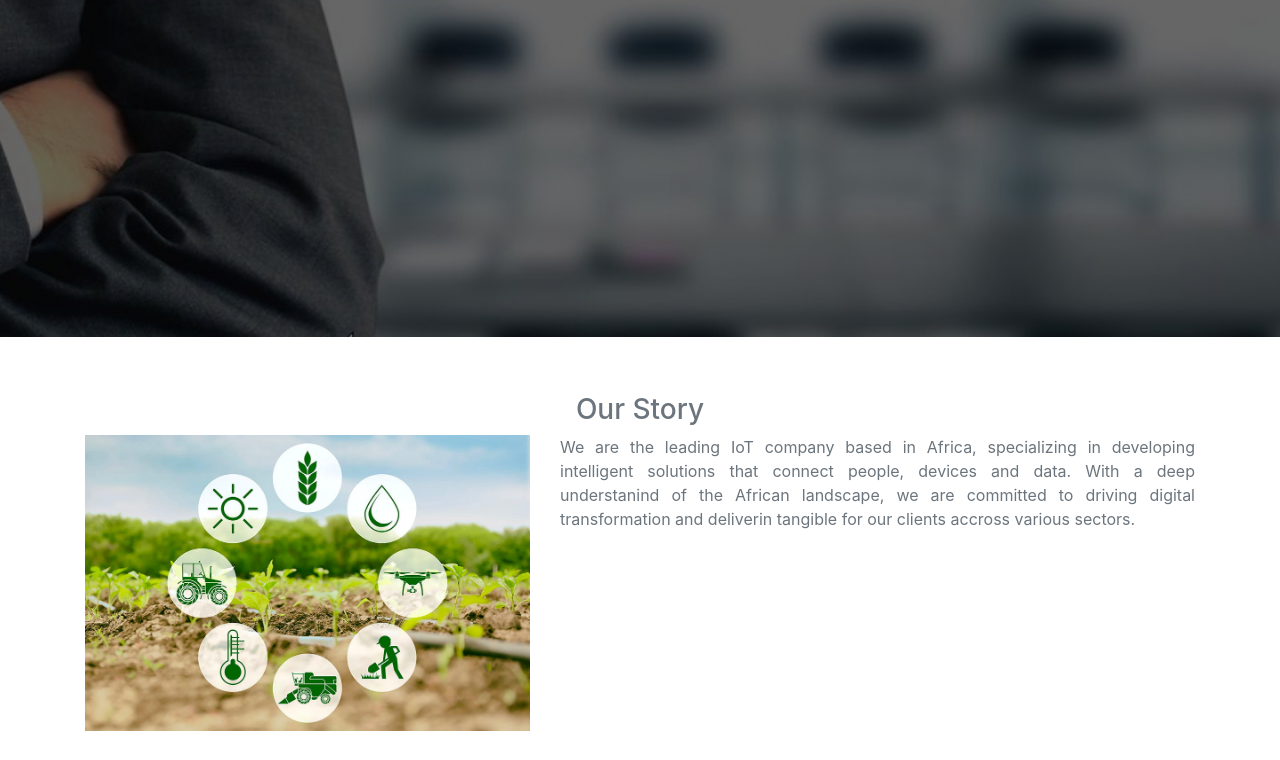
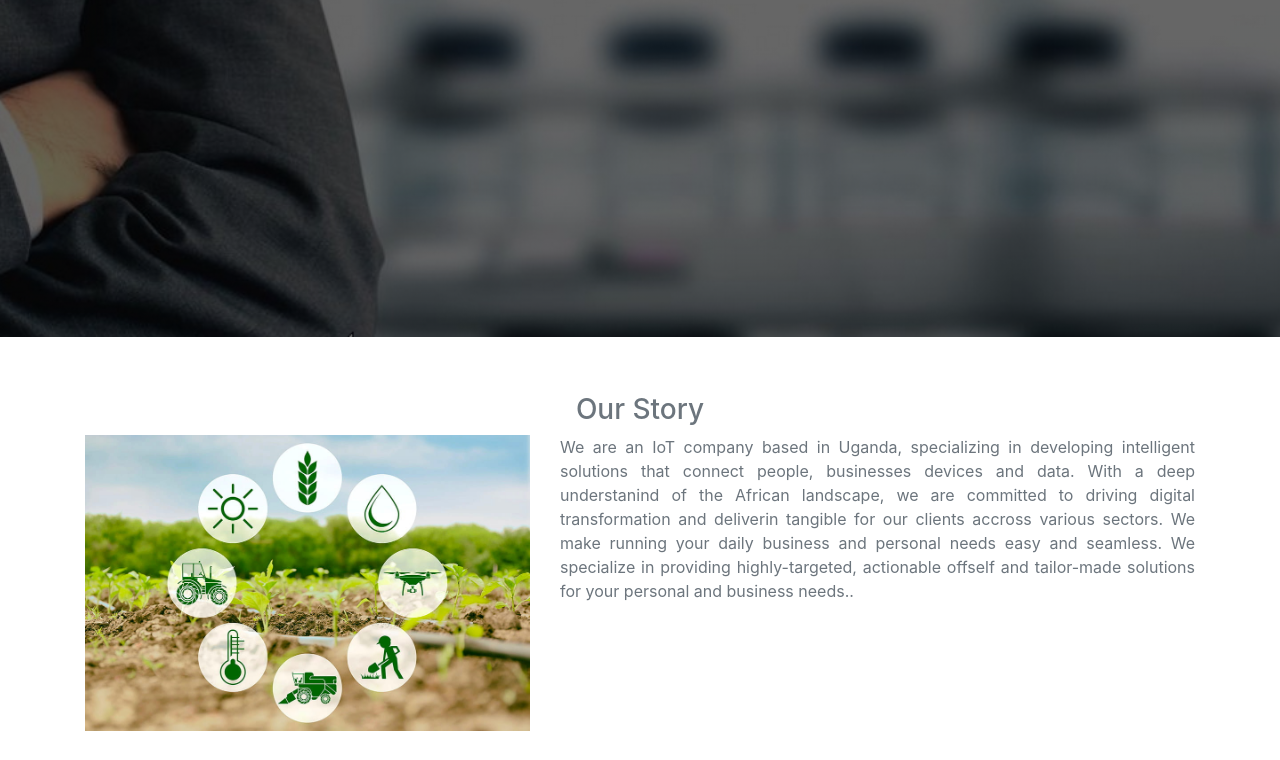
Before and after one commit to xeontechnology/alexanderkiyingi.github.io, a plain HTML site: page aboutus.html in a window 1280 px wide. Shown: the part 463-1223 px from the top of the page. Drawn offline with nearby package versions, Linux system fonts and the light colour scheme.

Commit message:
update of the company story

```diff
--- a/aboutus.html
+++ b/aboutus.html
@@ -112,9 +112,11 @@
           <div class="col-md-7 " id="aboutus">
 
             <p class="text-justify text-secondary font-small">
-              We are the leading IoT company based in Africa, specializing in developing intelligent solutions that connect people,
-               devices and data. With a deep understanind of the African landscape, we are committed to driving digital transformation
-               and deliverin tangible for our clients accross various sectors.
+              We are an IoT company based in Uganda, specializing in developing intelligent solutions that connect people, businesses
+              devices and data. With a deep understanind of the African landscape, we are committed to driving digital transformation
+              and deliverin tangible for our clients accross various sectors. We make running your daily business and personal needs
+              easy and seamless. We specialize in providing highly-targeted, actionable offself and tailor-made solutions for your
+              personal and business needs..
             </p>
 
             <!-- <h3 class="">Our Vision : </h3>
```
Also changed, not shown: index.html (+8 -2 lines).
